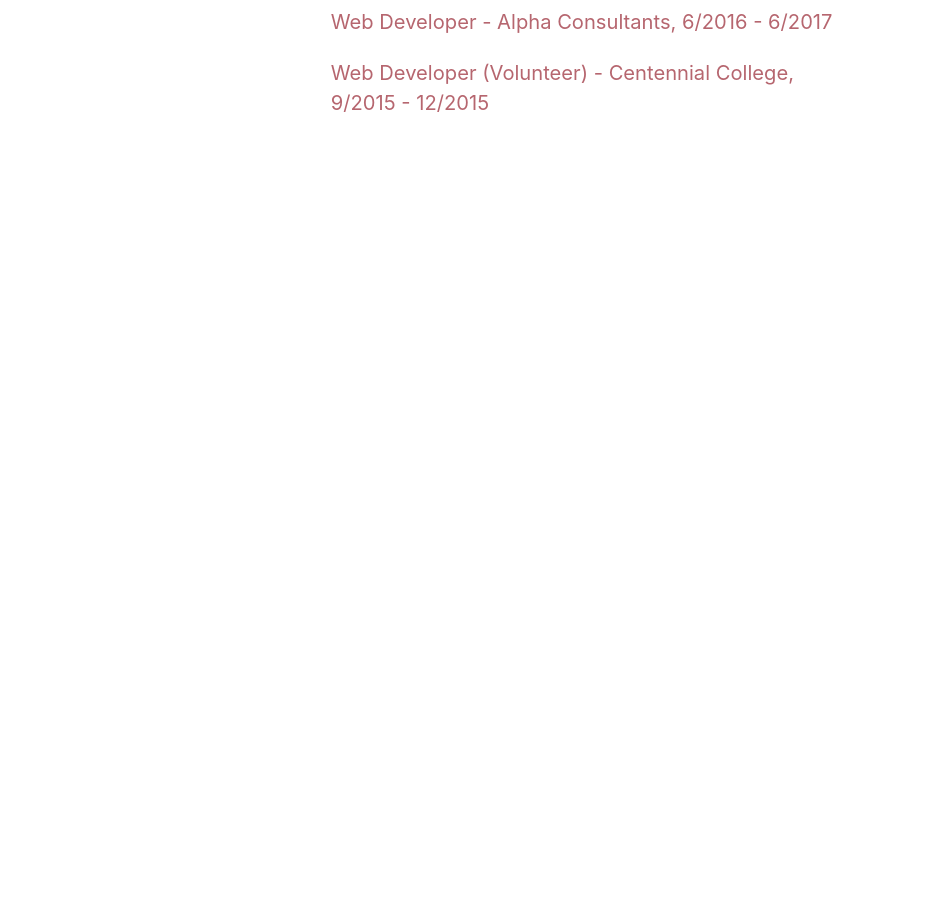
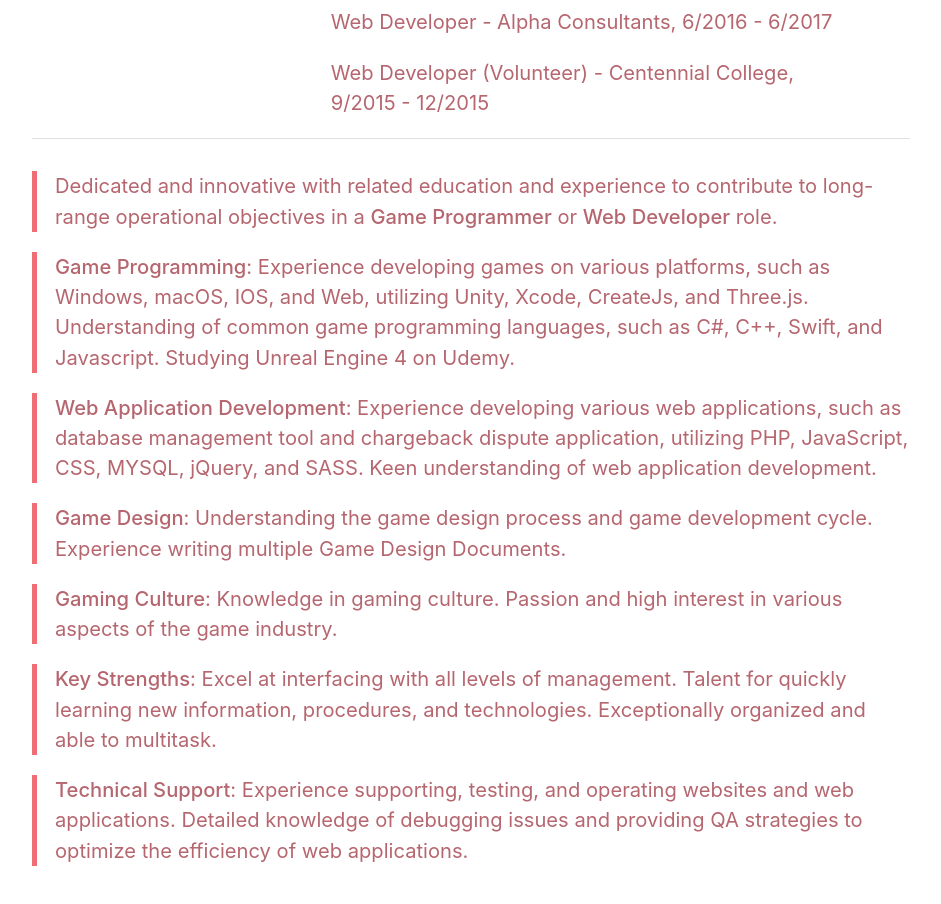
Before and after one commit to KyleZhaoningCai/CareerPortfolio, a React (Create React App) app in the folder client/: page / in a window 1280 px wide. Shown: the part 580-1484 px from the top of the page, without its empty margins (169-1110 px from the left). Before the commit the page ends 800 px from the top, so only its background shows below. Built offline with nearby package versions, Linux system fonts and the light colour scheme.

Commit message:
added profile quality, modified some styles

```diff
--- a/client/src/components/pages/Home.js
+++ b/client/src/components/pages/Home.js
@@ -1,12 +1,14 @@
 import React from 'react';
 import ProfilePhoto from '../profile/ProfilePhoto';
 import ProfileInfo from '../profile/ProfileInfo';
+import ProfileQuality from '../profile/ProfileQuality';
 
 const Home = () => {
     return (
         <div className="row first-row">
             <ProfilePhoto />
             <ProfileInfo />
+            <ProfileQuality />
         </div>
     )
 }
--- a/client/src/components/pages/Website.js
+++ b/client/src/components/pages/Website.js
@@ -4,6 +4,8 @@
     return (
         <Fragment>
             <h2>Websites</h2>
+            <div className="divider"></div>
+            <div className="section">
                 <ul className="website-list">
                     <li>
                         <blockquote className="flow-text">This portfolio website was built with MERN (MongoDB, Express, React, Node) stack and Redux for state management </blockquote>
@@ -38,6 +40,7 @@
                         <p className="flow-text">Developed several websites per clients' technical requirements.</p>
                     </li>
                 </ul>
+            </div>
         </Fragment>
     )
 }
--- /dev/null
+++ b/client/src/components/profile/ProfileQuality.js
@@ -0,0 +1,36 @@
+import React, {Fragment} from 'react';
+
+const ProfileQuality = () => {
+    return (
+        <div className="col s12">
+            <div className="divider"></div>
+            <div className="section">
+                <blockquote className="flow-text">Dedicated and innovative with related education and experience to contribute to long-range operational objectives in a <strong>Game Programmer</strong> or <strong>Web Developer</strong> role.</blockquote>
+                <ul>
+                    <li>
+                        <blockquote className="flow-text"><strong>Game Programming</strong>: Experience developing games on various platforms, such as Windows, macOS, IOS, and Web, utilizing Unity, Xcode, CreateJs, and Three.js. Understanding of common game programming languages,
+                         such as C#, C++, Swift, and Javascript. Studying Unreal Engine 4 on Udemy.</blockquote>
+                    </li>
+                    <li>
+                        <blockquote className="flow-text"><strong>Web Application Development</strong>: Experience developing various web applications, such as database management tool and chargeback dispute application, utilizing PHP, JavaScript, CSS, MYSQL, jQuery, and SASS.
+                         Keen understanding of web application development.</blockquote>
+                    </li>
+                    <li>
+                        <blockquote className="flow-text"><strong>Game Design</strong>: Understanding the game design process and game development cycle. Experience writing multiple Game Design Documents.</blockquote>
+                    </li>
+                    <li>
+                        <blockquote className="flow-text"><strong>Gaming Culture</strong>: Knowledge in gaming culture. Passion and high interest in various aspects of the game industry.</blockquote>
+                    </li>
+                    <li>
+                        <blockquote className="flow-text"><strong>Key Strengths</strong>: Excel at interfacing with all levels of management. Talent for quickly learning new information, procedures, and technologies. Exceptionally organized and able to multitask.</blockquote>
+                    </li>
+                    <li>
+                        <blockquote className="flow-text"><strong>Technical Support</strong>: Experience supporting, testing, and operating websites and web applications. Detailed knowledge of debugging issues and providing QA strategies to optimize the efficiency of web applications.</blockquote>
+                    </li>
+                </ul>
+            </div>
+        </div>
+    )
+}
+
+export default ProfileQuality;
```
Lines whose indentation alone changed are shown as unchanged.
